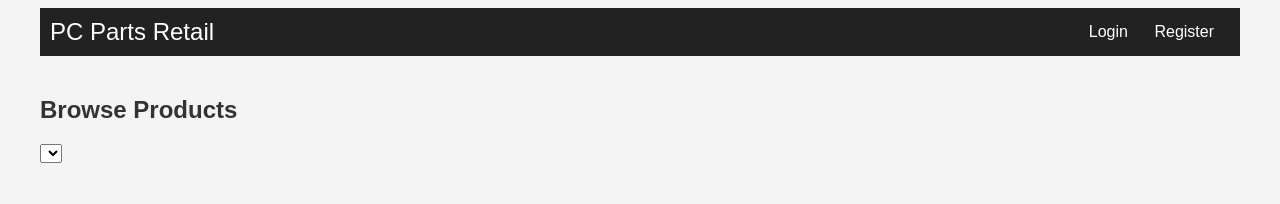
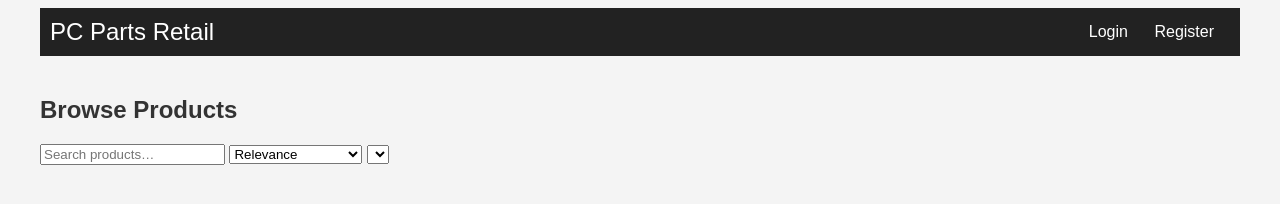
Before and after one commit to LukeyG07/enterpriseproject, a website: page index.html in a window 1280 px wide. Drawn offline with Linux system fonts and the light colour scheme; no server answers.

Commit message:
Update index.html

```diff
--- a/index.html
+++ b/index.html
@@ -3,7 +3,7 @@
 <head>
   <meta charset="UTF-8">
   <meta name="viewport" content="width=device-width, initial-scale=1">
-  <title>PC Parts Retail Store</title>
+  <title>PC Parts Retail</title>
   <link rel="stylesheet" href="style.css">
 </head>
 <body>
@@ -13,13 +13,14 @@
       <nav>
         <button id="btn-login">Login</button>
         <button id="btn-register">Register</button>
+        <a id="btn-admin" href="admin.html" class="hidden">Admin</a>
         <span id="user-info"></span>
         <button id="btn-logout" class="hidden">Logout</button>
         <button id="btn-cart" class="hidden">Cart (<span id="cart-count">0</span>)</button>
       </nav>
     </header>
 
-    <!-- Login Modal -->
+    <!-- Modals -->
     <div id="modal-login" class="modal hidden">
       <div class="modal-content">
         <h2>Login</h2>
@@ -33,7 +34,6 @@
       </div>
     </div>
 
-    <!-- Register Modal -->
     <div id="modal-register" class="modal hidden">
       <div class="modal-content">
         <h2>Register</h2>
@@ -52,11 +52,17 @@
     </div>
 
     <main>
-      <section id="browse">
-        <h2>Browse Products</h2>
+      <h2>Browse Products</h2>
+      <div class="filters">
+        <input type="text" id="search-input" placeholder="Search products…">
+        <select id="sort-select">
+          <option value="default">Relevance</option>
+          <option value="price-asc">Price: Low → High</option>
+          <option value="price-desc">Price: High → Low</option>
+        </select>
         <select id="category-filter"></select>
-        <div id="products-grid" class="grid"></div>
-      </section>
+      </div>
+      <div id="products-grid" class="grid"></div>
     </main>
 
     <aside id="cart-panel" class="hidden">
```
